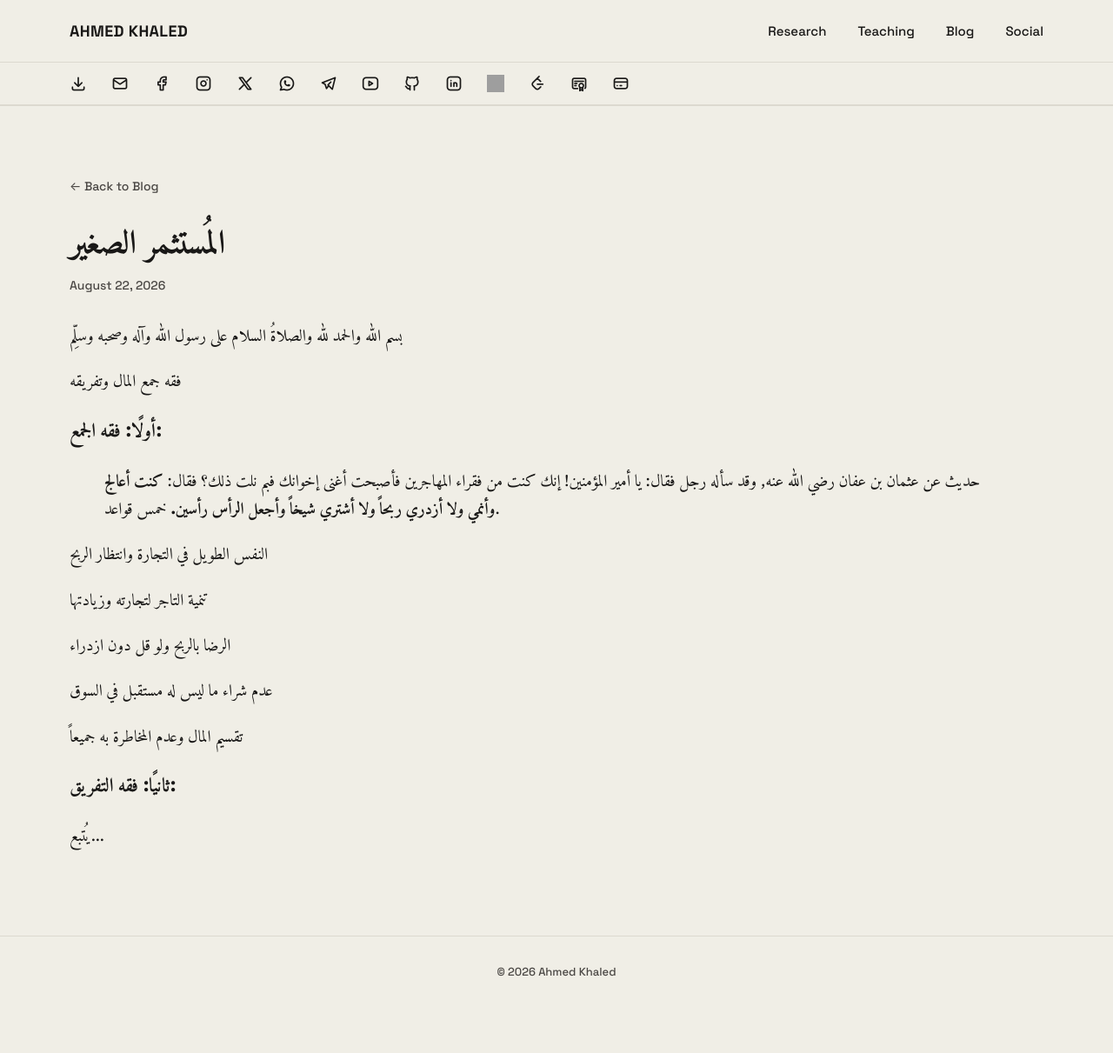
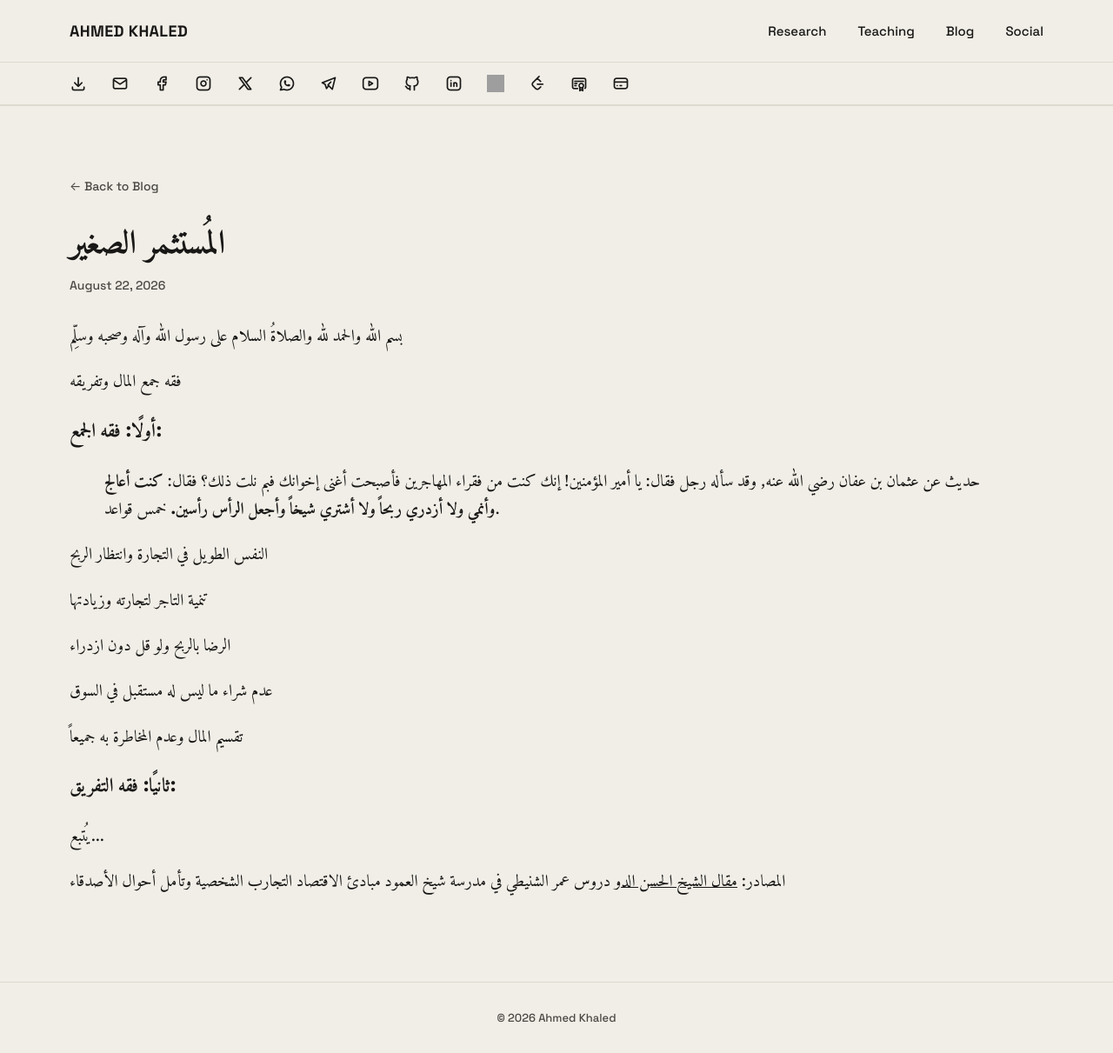
Before and after one commit to sweta-ahmedkhaled/sweta-ahmedkhaled.github.io, a Jekyll site: the page built from _posts/2026-08-22-المُستثمر الصغير.md, in a window 1280 px wide and 1211 px high. Shown: the whole window at 87% size. Built offline with Jekyll 4.4.1, drawn with Linux system fonts in a browser that asks for light colours; our own code applies the rules of GitHub Pages for plain Markdown files; grey boxes are pictures that could not be loaded.

Commit message:
auto-publish: 2026-08-22 07:38

```diff
--- a/_posts/2026-08-22-المُستثمر الصغير.md
+++ b/_posts/2026-08-22-المُستثمر الصغير.md
@@ -20,3 +20,13 @@
 ### ثانيًا: فقه التفريق:
 
 يُتبع...
+
+
+
+
+
+المصادر:
+[مقال الشيخ الحسن الدو](https://audio.islamweb.net/audio/Fulltxt.php?audioid=460763)
+دروس عمر الشنيطي في مدرسة شيخ العمود
+مبادئ الاقتصاد
+التجارب الشخصية وتأمل أحوال الأصدقاء
```
